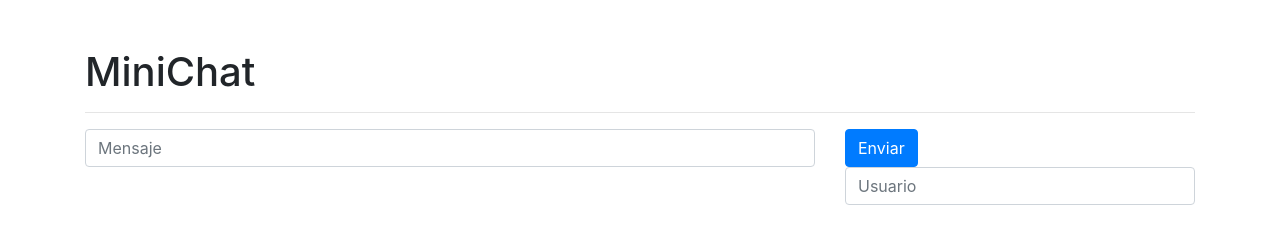
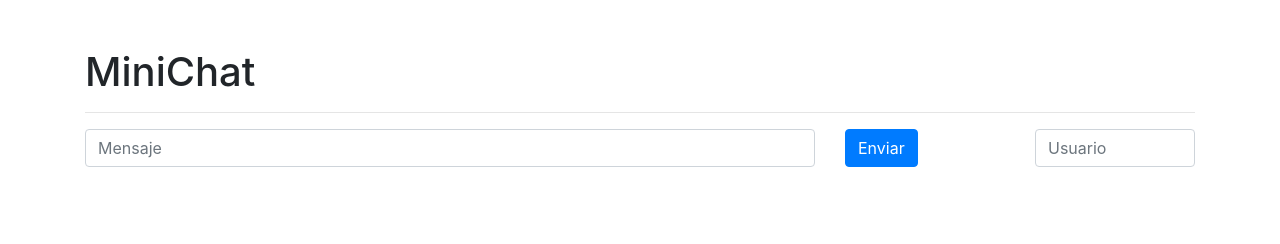
Before and after one commit to patchamama/devtalles-react-socket, a website: page 01-socket-server-react-3.0.1/public/index.html in a window 1280 px wide. Drawn offline with nearby package versions, Linux system fonts and the light colour scheme; no server answers.

Commit message:
refactoring of client form to add username

```diff
--- a/01-socket-server-react-3.0.1/public/index.html
+++ b/01-socket-server-react-3.0.1/public/index.html
@@ -27,10 +27,12 @@
               id="txtMensaje"
             />
           </div>
-          <div class="col-4">
+          <div class="col-2">
             <button type="submit" class="btn btn-primary" id="btnEnviar">
               Enviar
             </button>
+          </div>
+          <div class="col-2">
             <input
               type="text"
               class="form-control"
```
